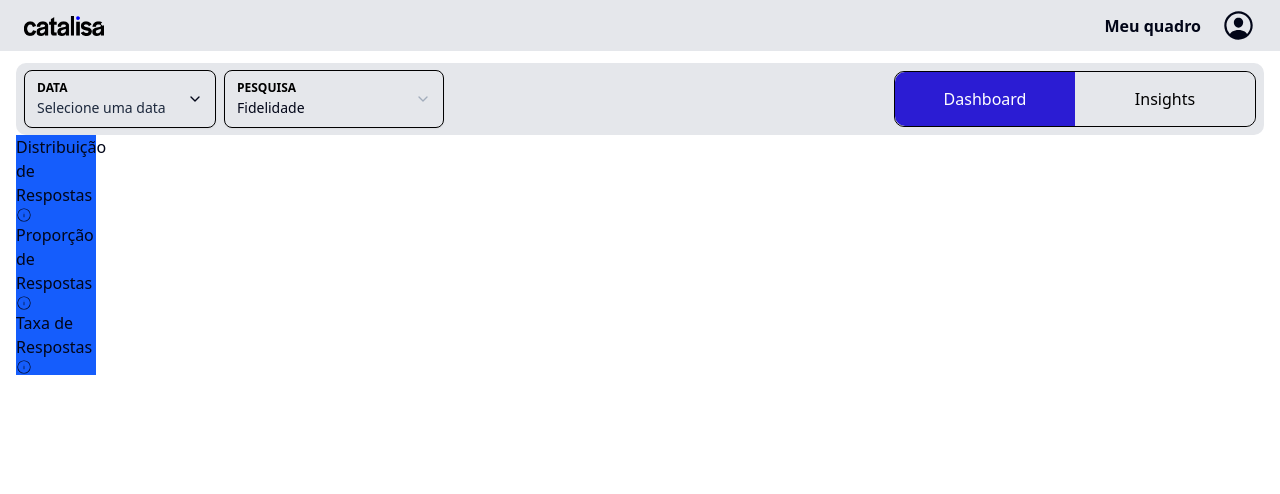
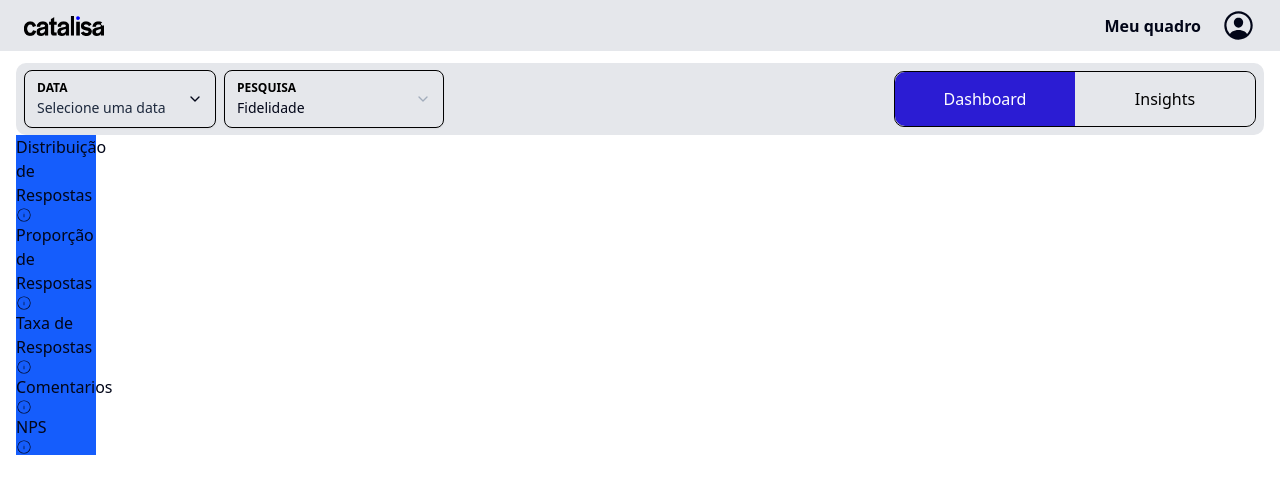
Before and after one commit to Lucasmenezes08/catalisaDashboard, a React (Vite) app in the folder catalisa/: page /dashboard in a window 1280 px wide. Shown: the top 494 px of the page. Built offline with nearby package versions, Linux system fonts and the light colour scheme.

Commit message:
Creation second Section of DashBoard

```diff
--- /dev/null
+++ b/catalisa/src/components/dashboard/grafico/Comentarios.tsx
@@ -0,0 +1,16 @@
+import { CiCircleInfo } from "react-icons/ci";
+<CiCircleInfo />
+
+export default function Comentario(){
+    return (
+        <section className="w-20 bg-blue-600">
+            <section>
+                <h2>Comentarios</h2>
+                <CiCircleInfo />
+            </section>
+            <section>
+
+            </section>
+        </section>
+    )
+}
--- a/catalisa/src/components/dashboard/grafico/Grafico.tsx
+++ b/catalisa/src/components/dashboard/grafico/Grafico.tsx
@@ -1,4 +1,6 @@
+import Comentario from "./Comentarios";
 import DistribuicaoResposta from "./DistribuicaoResposta";
+import Nps from "./nps";
 import PropocaoDeRespostas from "./ProporcaoDeRespostas";
 import TaxaDeResposta from "./TaxaDeResposta";
 
@@ -11,7 +13,8 @@ export default function Grafico() {
            <TaxaDeResposta/>
         </section>
         <section>
-
+          <Comentario/>
+          <Nps/>
         </section>
     </section>
   );
--- /dev/null
+++ b/catalisa/src/components/dashboard/grafico/Nps.tsx
@@ -0,0 +1,15 @@
+import { CiCircleInfo } from "react-icons/ci";
+<CiCircleInfo />
+export default function Nps(){
+    return(
+        <section className="w-20 bg-blue-600">
+            <section>
+                <h2>NPS</h2>
+                <CiCircleInfo />
+            </section>
+            <section>
+
+            </section>
+        </section>
+    )
+}
```
